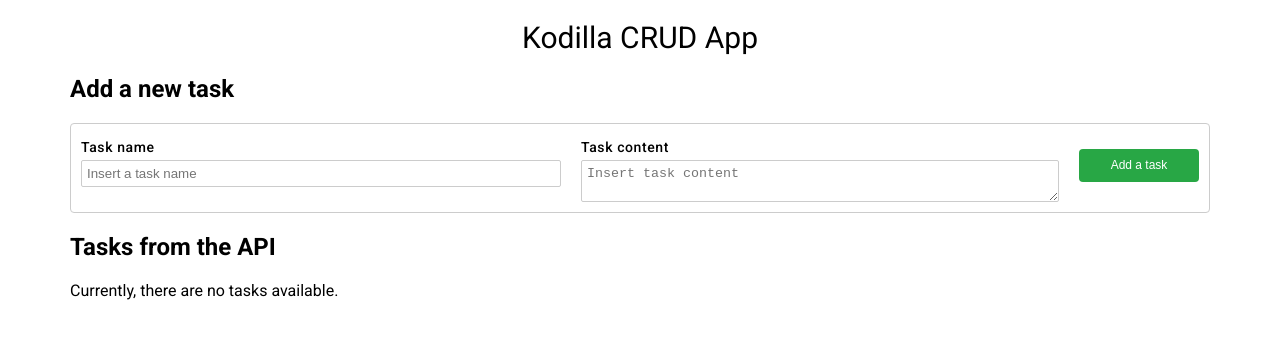
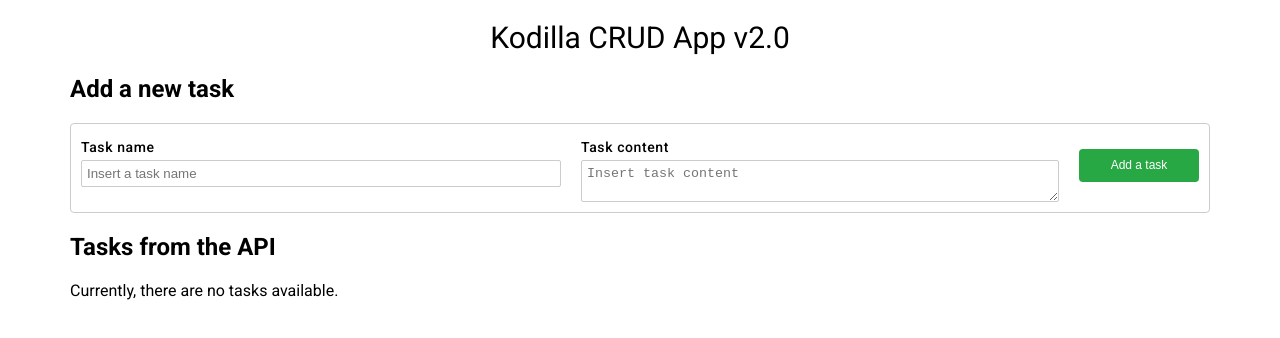
Before and after one commit to Torayasu/Torayasu.github.io, a plain HTML site: page index.html in a window 1280 px wide. Drawn offline with Linux system fonts and the light colour scheme; no server answers.

Commit message:
Module 23.1, deployment ready

```diff
--- a/index.html
+++ b/index.html
@@ -8,7 +8,7 @@
   <link href="https://fonts.googleapis.com/css?family=Roboto:400,400i,500,500i,700,700i&subset=latin-ext" rel="stylesheet">
 </head>
 <body>
-<h1 class="kodilla-heading kodilla-heading--main">Kodilla CRUD App</h1>
+<h1 class="kodilla-heading kodilla-heading--main">Kodilla CRUD App  v2.0</h1>
 
 <main class="crud container">
   <section class="datatable">
```
